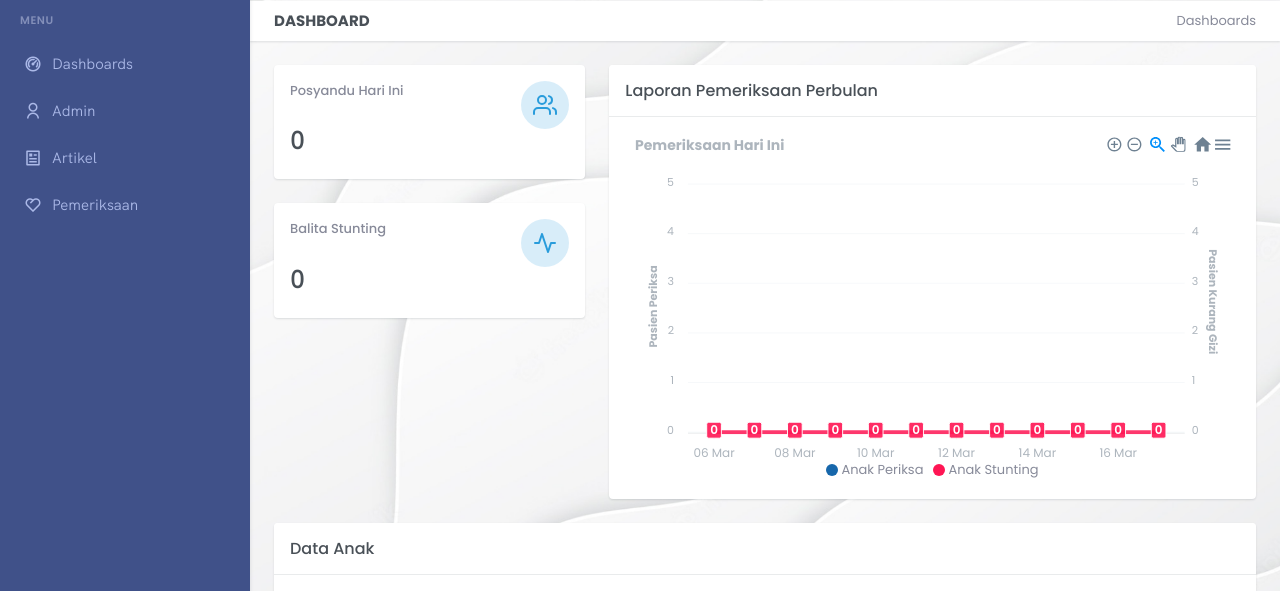
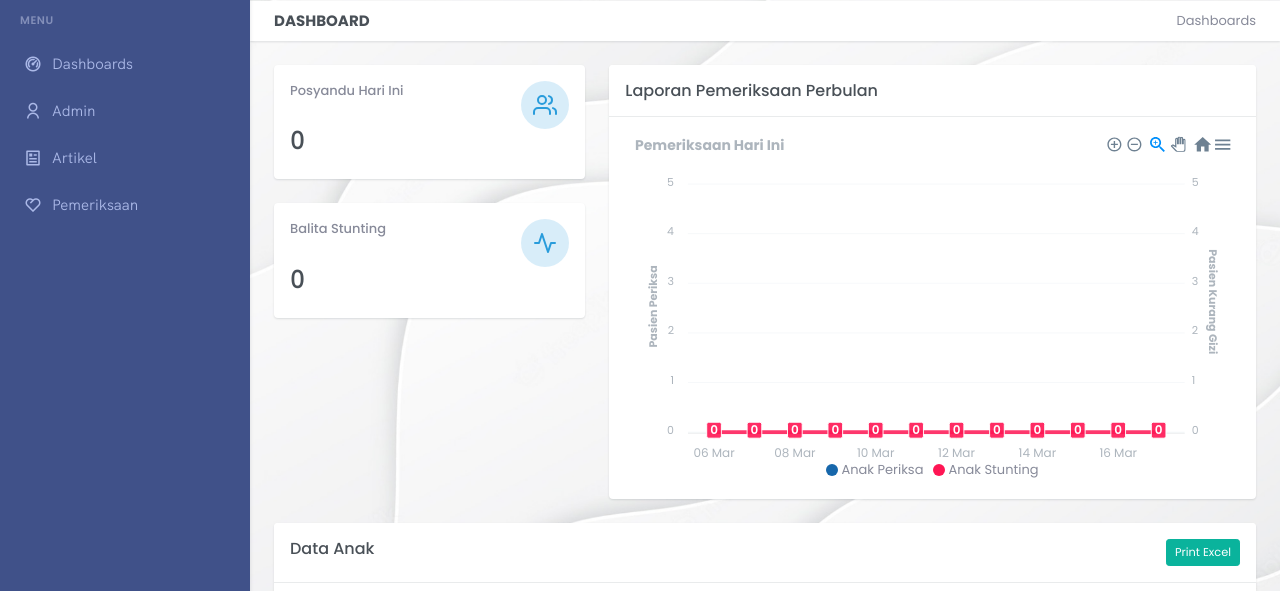
Before and after one commit to rezalmp7/04112022_stunting_web, a Laravel app: page /admin/dashboard in a window 1280 px wide. Shown: the part 70-661 px from the top of the page. Run offline with Laravel 9, Linux system fonts and the light colour scheme; a user stored in the database is signed in; data comes from the database, SQL or seed files in the repository; data that the repository does not hold is empty; some libraries are stand-ins or nearby versions.

Commit message:
add button print anak

```diff
--- a/resources/views/admin/dashboard.blade.php
+++ b/resources/views/admin/dashboard.blade.php
@@ -95,7 +95,8 @@
                         <div class="col-12">
                             <div class="card">
                                 <div class="card-header">
-                                    <h5 class="card-title mb-0">Data Anak</h5>
+                                    <h5 class="card-title mb-0 d-inline">Data Anak</h5>
+                                    <a href="{{url('/')}}/admin/printDataAnakXsl" class="btn btn-success btn-sm float-end" target="_blank">Print Excel</a>
                                 </div>
                                 <div class="card-body">
                                     <table id="example" class="table dt-responsive nowrap table-striped align-middle" style="width:100%">
```
